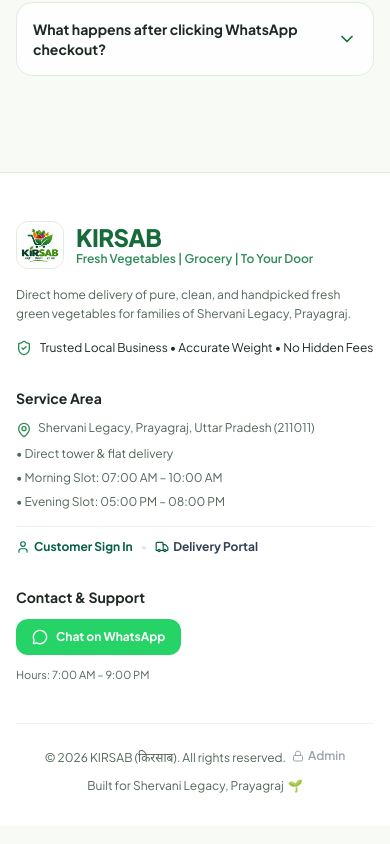
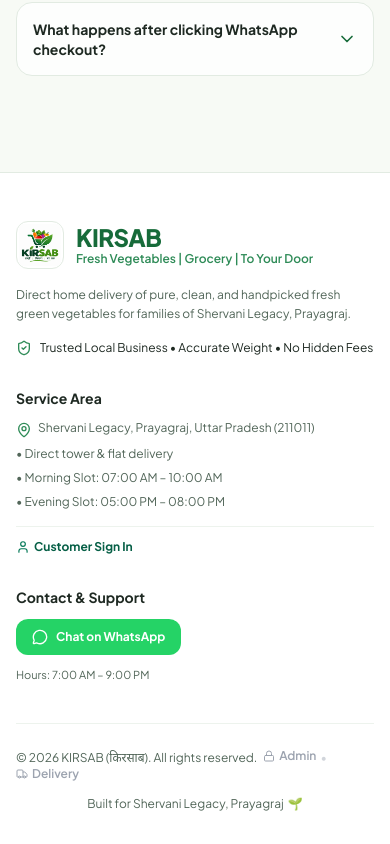
Before and after one commit to Abhishek30kush/kirsab, a React (Vite) app: page / in a window 390 px wide. Shown: the part 6492-7336 px from the top of the page. Built offline with nearby package versions, Linux system fonts and the light colour scheme; no server answers.

Commit message:
feat: remove delivery login button from main user header

```diff
--- a/src/components/Footer.jsx
+++ b/src/components/Footer.jsx
@@ -89,17 +89,6 @@
                 <User className="w-3.5 h-3.5 text-emerald-700" />
                 <span>{customerUser ? (language === 'hi' ? 'मेरा खाता व ऑर्डर्स' : 'My Account') : (language === 'hi' ? 'ग्राहक लॉगिन' : 'Customer Sign In')}</span>
               </button>
-
-              <span className="text-brand-border">•</span>
-
-              <button
-                type="button"
-                onClick={onOpenDelivery}
-                className="font-bold text-slate-700 hover:text-slate-900 flex items-center gap-1"
-              >
-                <Truck className="w-3.5 h-3.5 text-emerald-800" />
-                <span>{language === 'hi' ? 'डिलीवरी पार्टनर' : 'Delivery Portal'}</span>
-              </button>
             </div>
           </div>
 
@@ -145,6 +134,20 @@
               <Lock className="w-3 h-3 inline" />
               <span>Admin</span>
             </button>
+            {onOpenDelivery && (
+              <>
+                <span className="mx-1 text-gray-300">•</span>
+                <button
+                  type="button"
+                  onClick={onOpenDelivery}
+                  className="text-gray-400 hover:text-brand-dark transition-colors inline-flex items-center gap-1 font-semibold"
+                  title="डिलीवरी पार्टनर लॉगिन"
+                >
+                  <Truck className="w-3 h-3 inline" />
+                  <span>Delivery</span>
+                </button>
+              </>
+            )}
           </p>
           <p className="flex items-center gap-1">
             <span>{t('footerBuiltFor')}</span>
--- a/src/components/Header.jsx
+++ b/src/components/Header.jsx
@@ -1,5 +1,5 @@
 import React from 'react';
-import { ShoppingBag, MapPin, MessageCircle, User, Truck, Shield } from 'lucide-react';
+import { ShoppingBag, MapPin, MessageCircle, User, Shield } from 'lucide-react';
 import { useCart } from '../context/CartContext';
 import { useLanguage } from '../context/LanguageContext';
 import { useCustomer } from '../context/CustomerContext';
@@ -112,19 +112,6 @@
               </button>
             </div>
 
-            {/* Delivery Partner Portal Quick Trigger */}
-            {onOpenDelivery && (
-              <button
-                type="button"
-                onClick={onOpenDelivery}
-                className="hidden lg:inline-flex items-center gap-1.5 px-3 py-2 rounded-xl text-xs font-bold text-slate-700 bg-slate-100 hover:bg-slate-200 transition-colors border border-slate-300 shadow-2xs"
-                title={language === 'hi' ? 'डिलीवरी पार्टनर पोर्टल' : 'Delivery Partner Portal'}
-              >
-                <Truck className="w-4 h-4 text-emerald-800" />
-                <span>{language === 'hi' ? 'डिलीवरी पोर्टल' : 'Delivery'}</span>
-              </button>
-            )}
-
             {/* Customer Account Trigger (Module 1 & 2) */}
             {customerUser ? (
               <button
```
